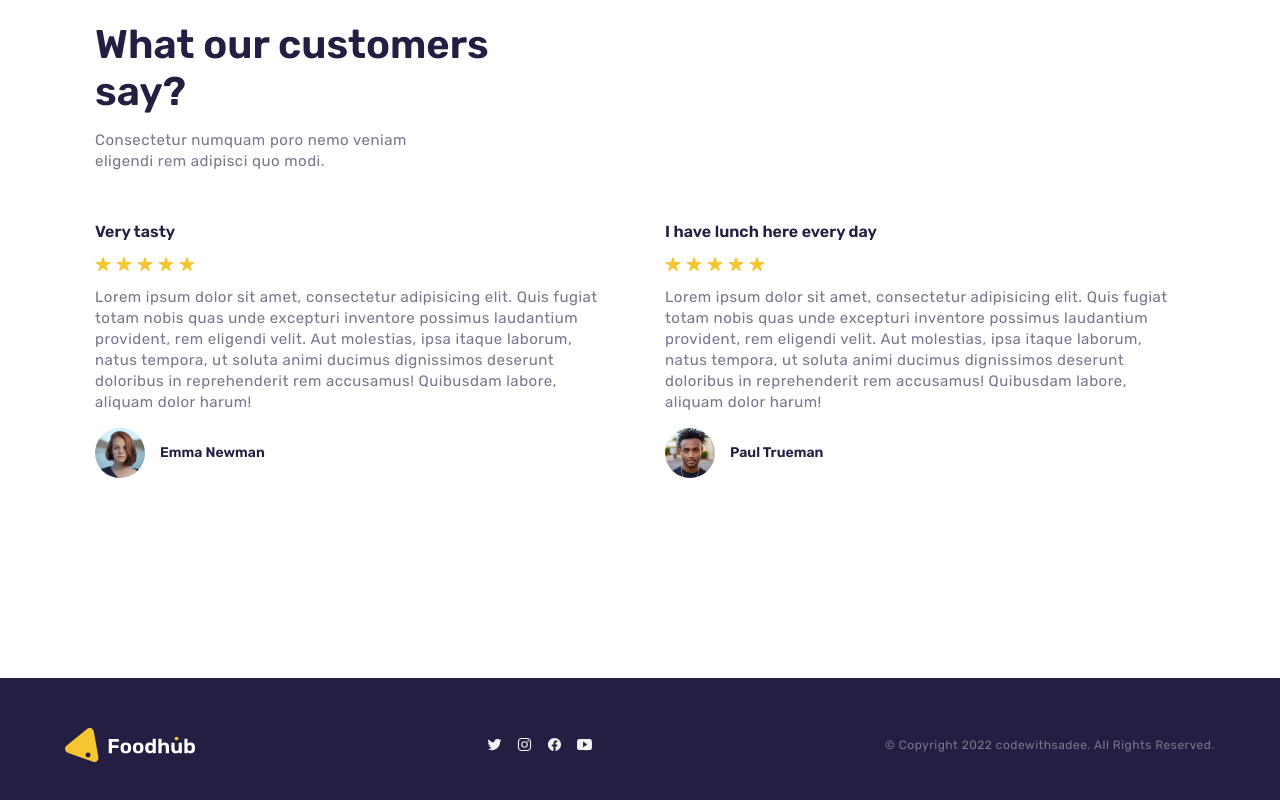
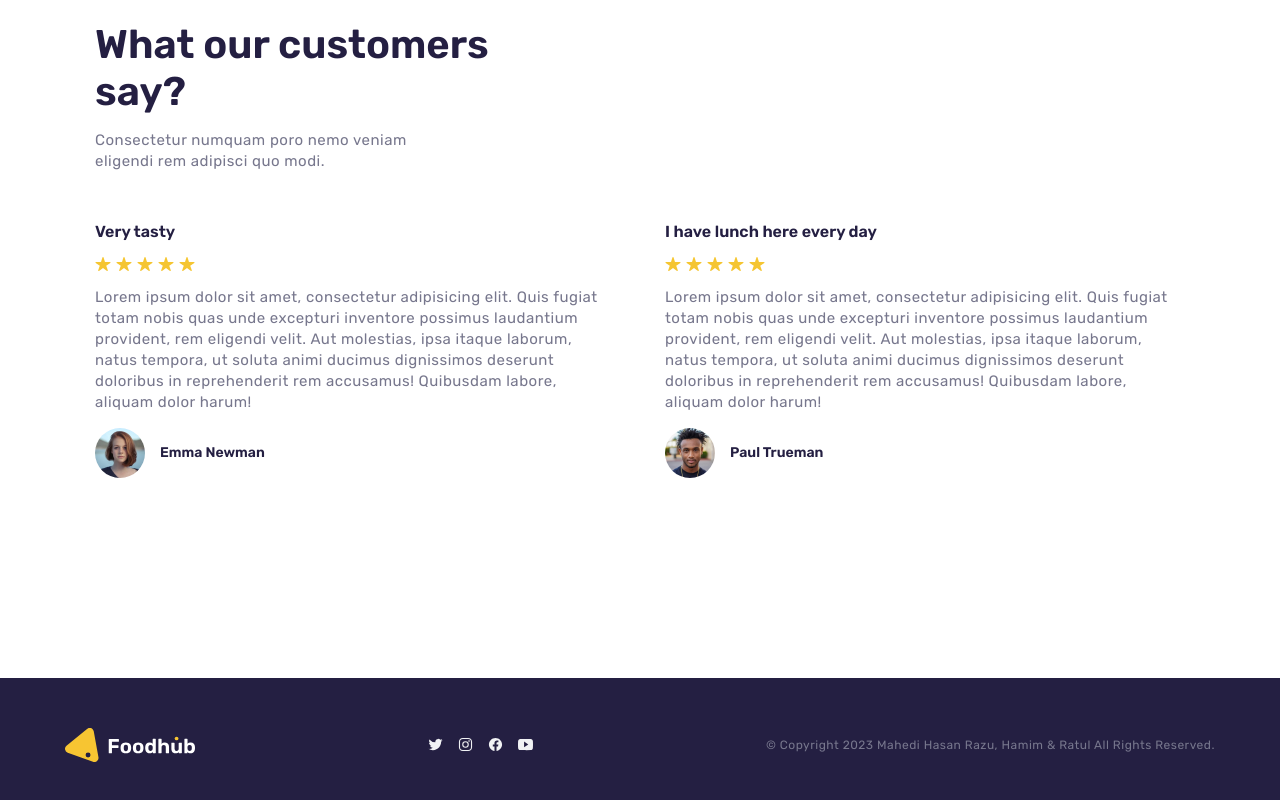
Before and after one commit to mahedihasanrazu/integratedDesignProject2, a plain HTML site: page index.html in a window 1280 px wide. Shown: the part 3884-4684 px from the top of the page. Drawn offline with nearby package versions, Linux system fonts and the light colour scheme.

Commit message:
again cheak

```diff
--- a/index.html
+++ b/index.html
@@ -663,7 +663,8 @@
 
             <div class="customer-info">
               <div class="customer-img-box">
-                <img src="./assets/images/testimonials1.jpg" alt="customer image" class="customer-img" width="100" loading="lazy">
+                <img src="./assets/images/testimonials1.jpg" alt="customer image" class="customer-img" width="100"
+                  loading="lazy">
               </div>
 
               <h5 class="customer-name">Emma Newman</h5>
@@ -694,7 +695,8 @@
 
             <div class="customer-info">
               <div class="customer-img-box">
-                <img src="./assets/images/testimonials2.jpg" alt="customer image" class="customer-img" width="100" loading="lazy">
+                <img src="./assets/images/testimonials2.jpg" alt="customer image" class="customer-img" width="100"
+                  loading="lazy">
               </div>
 
               <h5 class="customer-name">Paul Trueman</h5>
@@ -744,7 +746,7 @@
 
         </div>
 
-        <p class="copyright">&copy; Copyright 2022 codewithsadee. All Rights Reserved.</p>
+        <p class="copyright">&copy; Copyright 2023 Mahedi Hasan Razu, Hamim & Ratul All Rights Reserved.</p>
 
       </div>
 
```
